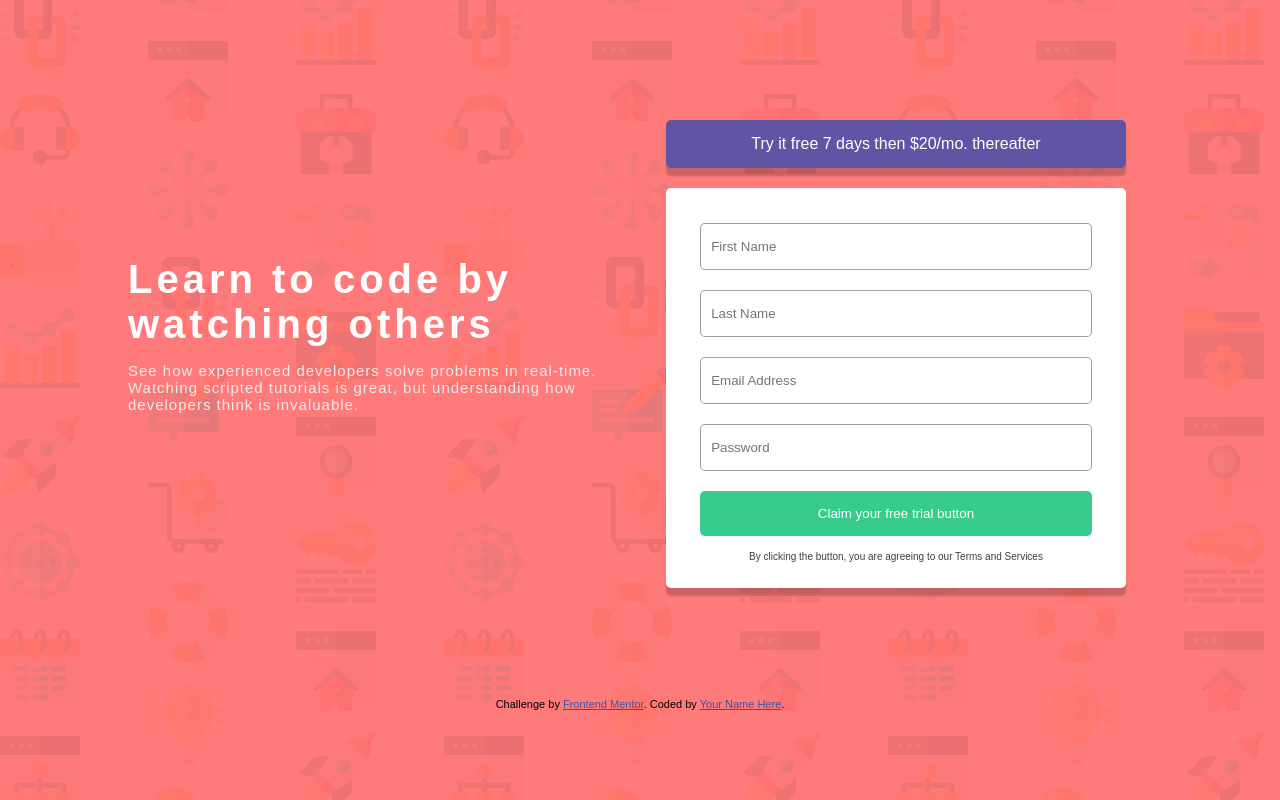
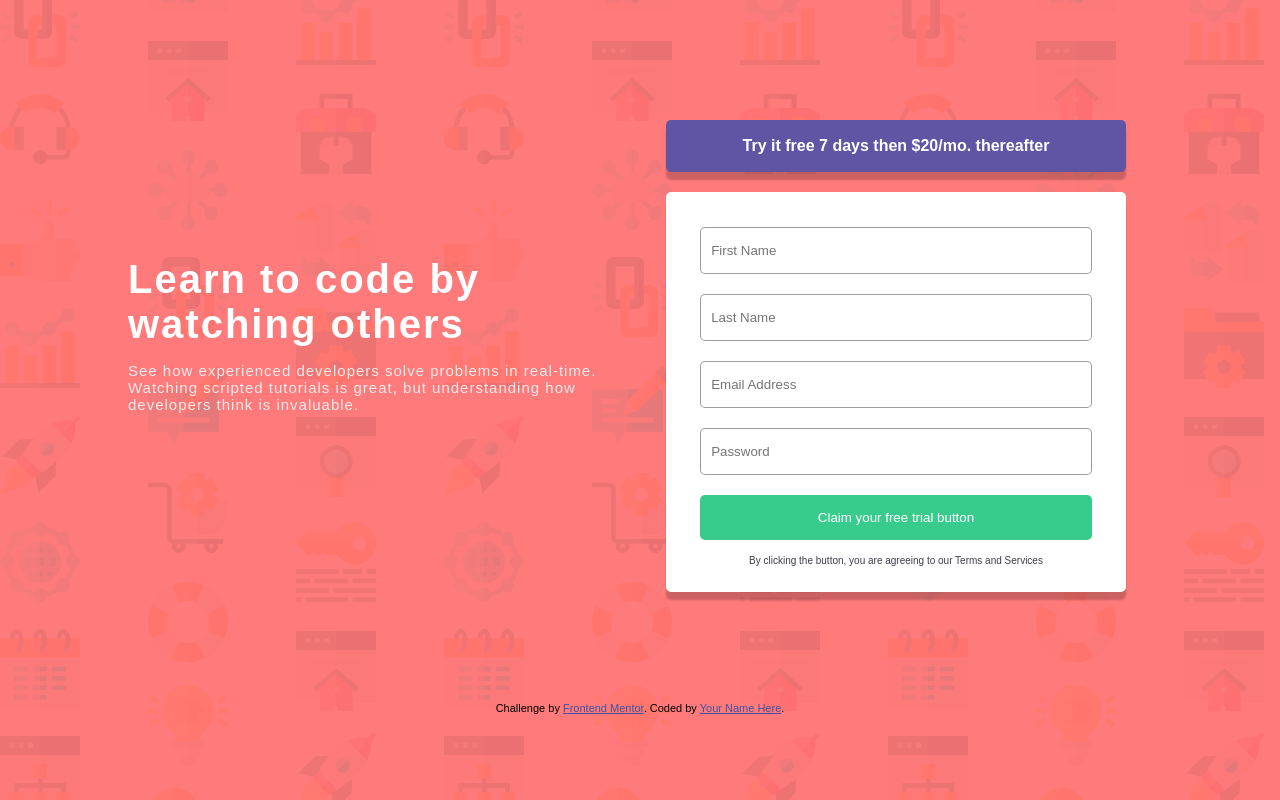
Before and after one commit to jzz1234/Intro-component_with_signup_form, a plain HTML site: page index.html in a window 1280 px wide. Drawn offline with Linux system fonts and the light colour scheme.

Commit message:
commit all

```diff
--- a/style.css
+++ b/style.css
@@ -47,7 +47,7 @@ body {
     font-size: 40px;
     margin-bottom: 1px;
     gap:10px;
-    letter-spacing: 4px;
+    letter-spacing: 2px;
 }
 
 .text p {
@@ -65,12 +65,12 @@ body {
 .trial {
     background-color:  hsl(248, 32%, 49%);
     width: 90%;
-    padding: 15px 10px;
+    padding: 17px 15px;
     margin: 20px auto;
     box-shadow: 0 8px 2px 0 rgba(0, 0, 0, 0.2);
     border-radius:5px;
     color: white;
-    font-weight: 500;
+    font-weight: 700;
     box-sizing: border-box;
 }
 
@@ -84,6 +84,7 @@ body {
     margin-left: 7.5%;
     border-radius: 5px;
     border: .5px solid hsl(249, 10%, 26%, .5);
+    font-weight:56x0;
 }
 
 .paragraph {
```
